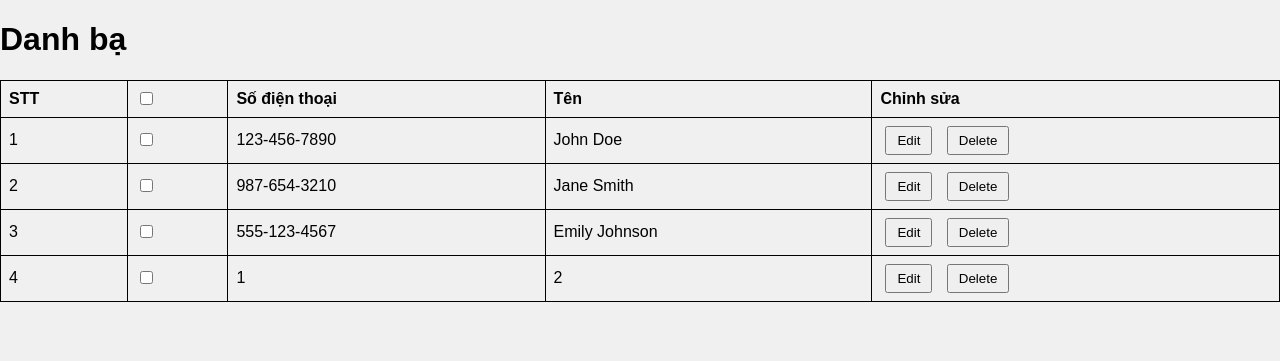
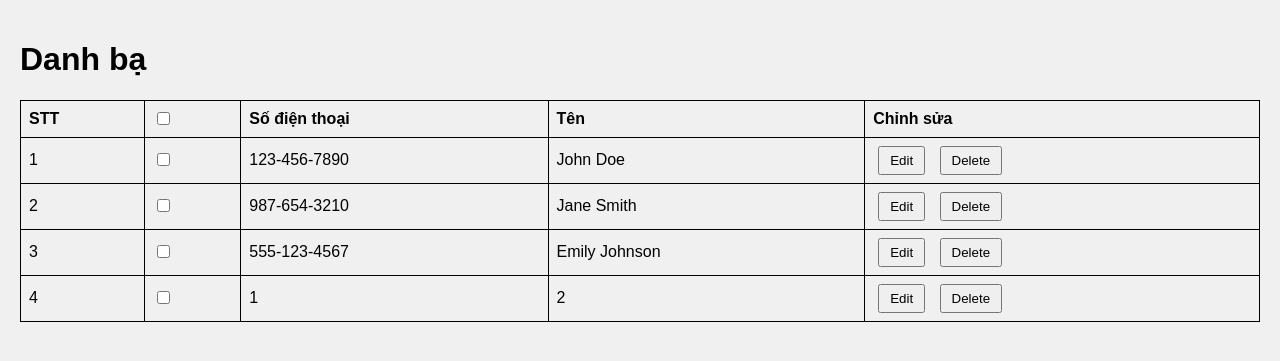
Before and after one commit to whynotnghiavu/nghia-contact-manager, a Flask app: page / in a window 1280 px wide. Shown: the part 66-427 px from the top of the page. Run offline with Flask 3, Linux system fonts and the light colour scheme.

Commit message:
update app.py, error.txt and base.html

```diff
--- a/contents/app.py
+++ b/contents/app.py
@@ -18,8 +18,6 @@ def add():
     if request.method == 'GET':
         return render_template('add.html')
     if request.method == 'POST':
-
-
         phone = request.form.get('phone')
         name = request.form.get('name')
 
--- a/contents/data/error.txt
+++ b/contents/data/error.txt
@@ -1,2 +1,3 @@
 1,23
 123-456-7890,Nghĩa
+1,Nghĩa
--- a/contents/templates/base.html
+++ b/contents/templates/base.html
@@ -19,7 +19,9 @@
       </ul>
     </nav>
 
-    {% block content %} {% endblock %}
+    <div class="content">
+      {% block content %} {% endblock %}
+    </div>
 
     <script src="{{ url_for('static', filename='script.js') }}"></script>
   </body>
```
